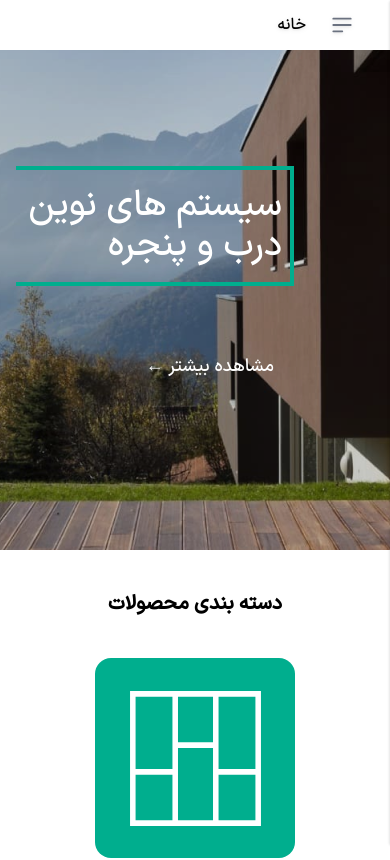
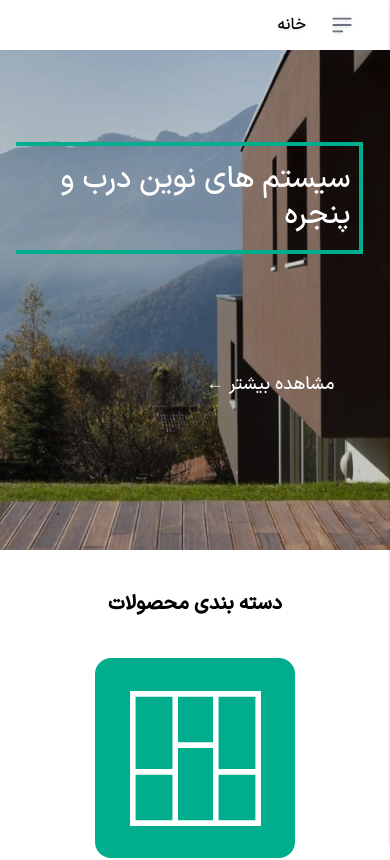
Before and after one commit to zahra-hsb/hanz-, a Next.js app: page / in a window 390 px wide. Shown: the top 860 px of the page. Built offline with nearby package versions, Linux system fonts and the light colour scheme.

Commit message:
responsive section for main component styled

```diff
--- a/src/components/layout/Main/index.js
+++ b/src/components/layout/Main/index.js
@@ -3,14 +3,14 @@ import Button from './button'
 const Main = () => {
     return (
         <>
-            <main className="w-full h-[500px] relative p-20 lg:pr-20 bg-mainSection bg-center text-white">
+            <main className="w-full h-[500px] relative lg:p-20 px-[5%] pt-16 lg:pr-20 bg-mainSection bg-center text-white">
                 <div className="flex flex-col">
-                    <div className="p-4 mt-5">
-                        <h3 className="absolute z-10 text-4xl py-4 px-2 ml-4 border-y-4 border-r-4 border-green">
+                    <div className="lg:p-4 p-2 mt-5">
+                        <h3 className="absolute z-10 lg:text-4xl text-3xl py-4 px-2 ml-4 border-y-4 border-r-4 border-green">
                             سیستم های نوین درب و پنجره
                         </h3>
                     </div>
-                    <div className="p-1 absolute z-10 mt-[26vh] lg:mt-32 mr-3 px-2 w-[200px]">
+                    <div className="p-1 absolute z-10 mt-[30vh] lg:mt-32 mr-3 px-2 w-[200px]">
                         <Button title={' مشاهده بیشتر'} url={'/products'} color={'text-white'}/>
                     </div>
                 </div>
```
